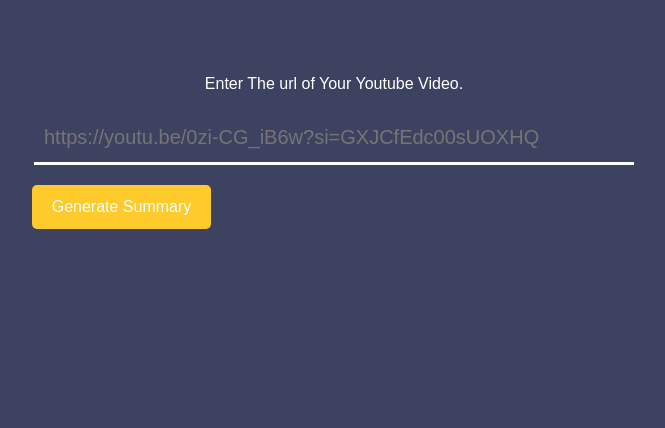
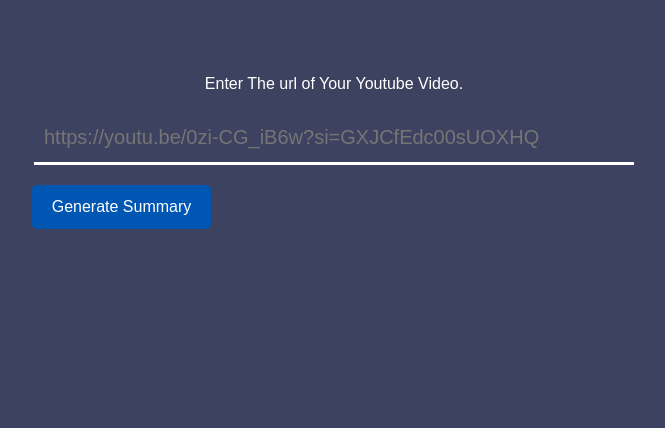
Before and after one commit to Juweria86/SummTube, a Flask app: page /url_process in a window 1280 px wide, with the pointer over the restyled element. Shown: the part 64-492 px from the top of the page, without its empty margins (256-921 px from the left). Run offline with Flask 3, Linux system fonts and the light colour scheme; some libraries are stand-ins or nearby versions.

Commit message:
updating some files

```diff
--- a/static/main.css
+++ b/SummTube/static/main.css
@@ -97,5 +97,5 @@ input[type="submit"] {
 }
 
 input[type="submit"]:hover {
-    background-color:#ffca2c ;
+    background-color: #0056b3;
 }
```
Also changed, not shown: SummTube/app.py (renamed from app.py), SummTube/static/images/SummarizeTube.png (renamed from static/images/SummarizeTube.png), SummTube/static/images/logo.png (renamed from static/images/logo.png), SummTube/templates/home.html (renamed from templates/home.html), SummTube/templates/layout.html (renamed from templates/layout.html), SummTube/templates/url_process.html (renamed from templates/url_process.html), 4 other files.
